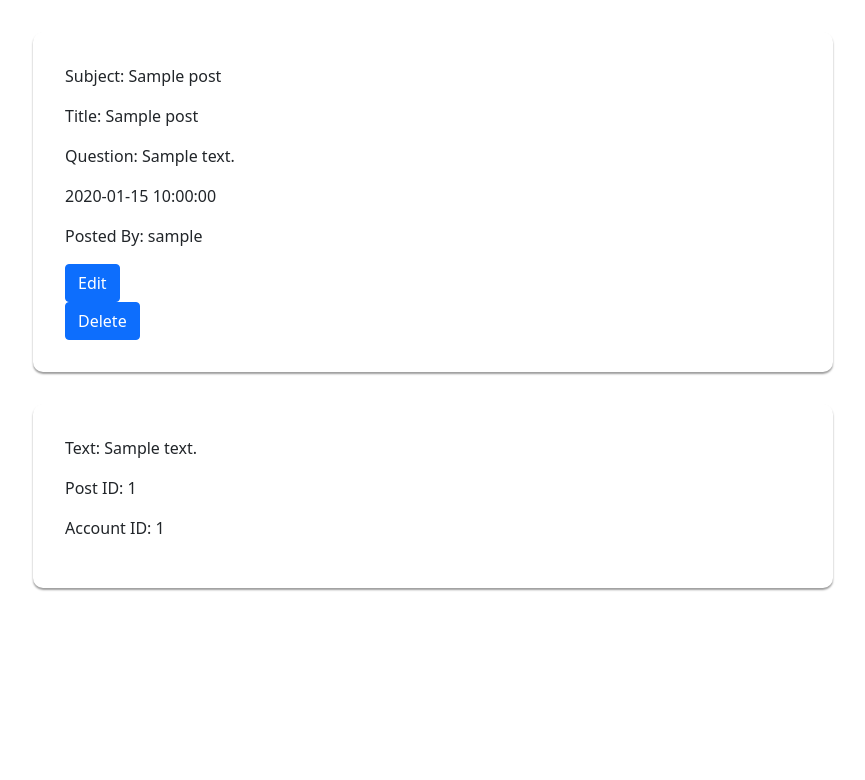
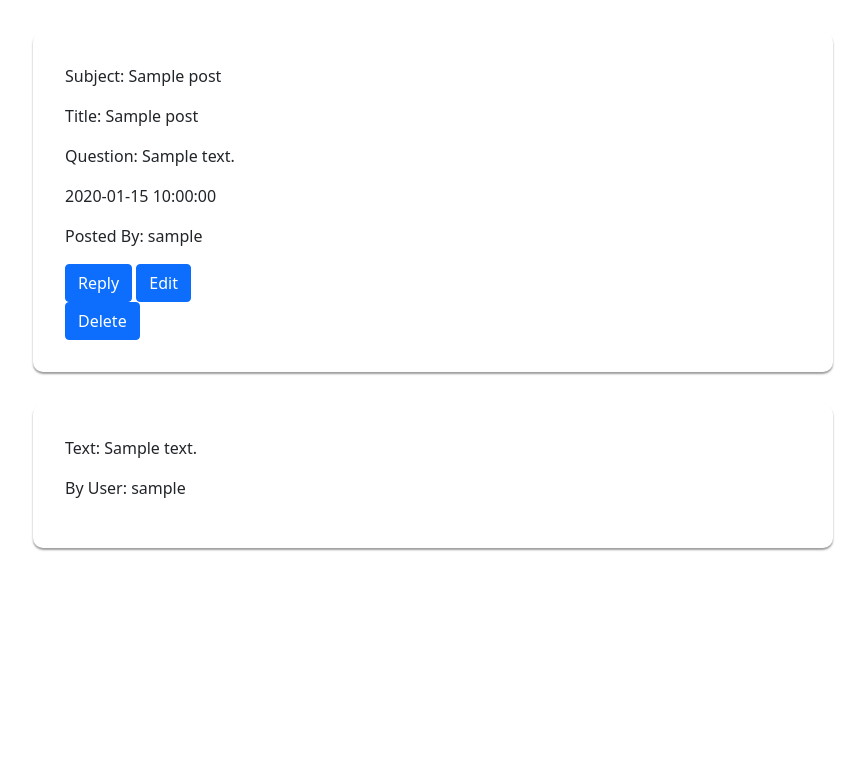
Before and after one commit to Cngo2019/ITSC_3155_Project, a Flask app: page /post/1 in a window 1280 px wide. Shown: the part 56-836 px from the top of the page, without its empty margins (127-992 px from the left). Run offline with Flask 2, Linux system fonts and the light colour scheme; the visitor is signed in with stand-in values (Sample User, id 1); tables that the repository leaves empty hold one stand-in row (values such as "Sample post").

Commit message:
show the username of a reply on a post. Make deletion of a post possible

```diff
--- a/app.py
+++ b/app.py
@@ -177,12 +177,18 @@ def view_post(post_id):
     current_post_account_id = User.query.filter_by(account_id=current_post.account_id).first().account_id
 
     # obtain all the posts that have post_id == post_id
-    associated_replies = Reply.query.filter_by(post_id=post_id).all()
-    # pass it into the render-template commands
+    all_replies = Reply.query.filter_by(post_id=post_id).all()
+
+    reply_to_be_passed_in = []
+    for reply in all_replies:
+        reply_data = {}
+        reply_data['main_text'] = reply.main_text
+        reply_data['username'] = User.query.filter_by(account_id=reply.account_id).first().username
+        reply_to_be_passed_in.append(reply_data)
     if 'user' in session and session['user'] == current_post_username and current_post.account_id == current_post_account_id:
-        return render_template('post_current_session.html', post=current_post, username=current_post_username, user=session['user'], replies=associated_replies)
+        return render_template('post_current_session.html', post=current_post, username=current_post_username, user=session['user'], replies=reply_to_be_passed_in)
 
-    return render_template('post.html', post=current_post, username=current_post_username, user=session['user'], replies=associated_replies)
+    return render_template('post.html', post=current_post, username=current_post_username, user=session['user'], replies=reply_to_be_passed_in)
 
 @app.get('/post/<post_id>/edit')
 def get_edit_post_form(post_id):
@@ -207,6 +213,10 @@ def update_post(post_id):
 
 @app.post('/post/<post_id>/delete')
 def delete_post(post_id):
+    # Delete all replies associated with this post.
+    child_replies = Reply.query.filter_by(post_id=post_id).all()
+    for reply in child_replies:
+        db.session.delete(reply)
     post_to_delete = Post.query.get_or_404(post_id)
     db.session.delete(post_to_delete)
     db.session.commit()
--- a/templates/post.html
+++ b/templates/post.html
@@ -34,14 +34,13 @@
         <p> Question: {{ post.main_text }}<p>
         <p> {{ post.date_time }}<p>
         <p> Posted By: {{ username }}</p>
+        <button onclick ="location.href='/create-reply/{{ post.post_id }}';" class="btn-view btn btn-primary">Reply</button>
     </div>
-
 
     {% for associated_reply in replies %}
     <div class= "post-container">
         <p> Text: {{ associated_reply.main_text }}</p>
-        <p> Post ID: {{ associated_reply.post_id }}</p>
-        <p> Account ID: {{ associated_reply.account_id }}</p>
+        <p> By User: {{ associated_reply.username }}</p>
     </div>
     {% endfor %}
 {% endblock %}
--- a/templates/post_current_session.html
+++ b/templates/post_current_session.html
@@ -34,6 +34,8 @@
     <p> Question: {{ post.main_text }}</p>
     <p> {{ post.date_time }}</p>
     <p> Posted By: {{ username }}</p>
+    <button onclick ="location.href='/create-reply/{{ post.post_id }}';" class="btn-view btn btn-primary">Reply</button>
+
     <button onclick="location.href='/post/{{ post.post_id }}/edit';" class="btn btn-primary">Edit</button>
 
 
@@ -43,11 +45,10 @@
 </div>
 
 
-    {% for associated_reply in replies %}
-    <div class="post-container">
+{% for associated_reply in replies %}
+<div class= "post-container">
     <p> Text: {{ associated_reply.main_text }}</p>
-    <p> Post ID: {{ associated_reply.post_id }}</p>
-    <p> Account ID: {{ associated_reply.account_id }}</p>
-    </div>
-    {% endfor %}
+    <p> By User: {{ associated_reply.username }}</p>
+</div>
+{% endfor %}
 {% endblock %}
```
